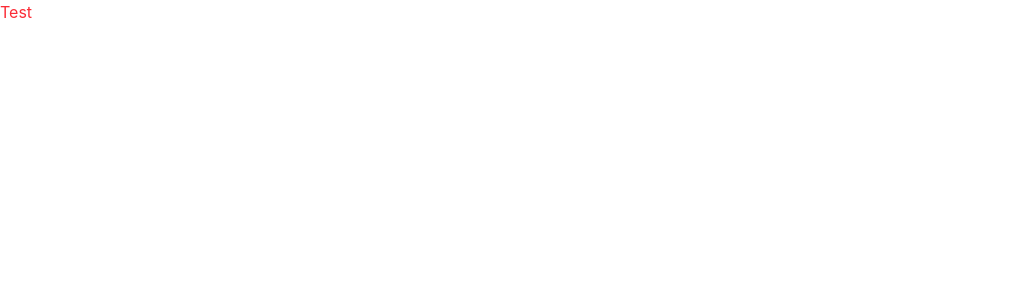
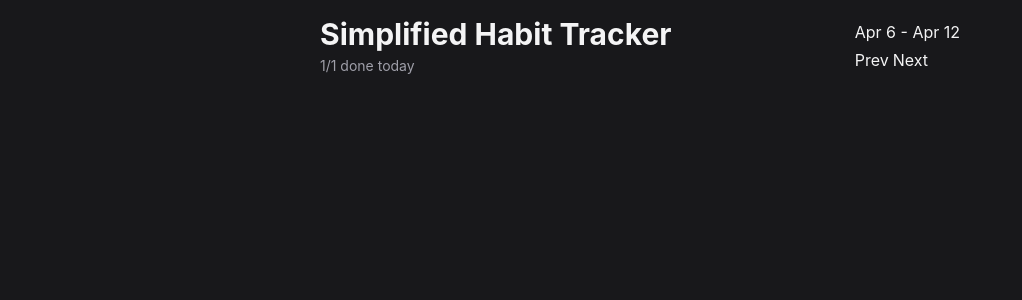
Before and after one commit to NotNotEvan/habit-tracker-template, a React (Vite) app: page / in a window 1280 px wide. Shown: the top 300 px of the page, without its empty margins (0-1022 px from the left). Built offline with nearby package versions, Linux system fonts and the light colour scheme.

Commit message:
set up baseline header

```diff
--- a/src/App.tsx
+++ b/src/App.tsx
@@ -1,5 +1,25 @@
 export default function App() {
   return (
-    <h1 className="text-red-500">Test</h1>
+    <div className="max-w-2xl mx-auto p-4 flex flex-col">
+      <Header />
+    </div>
   )
 }
+
+function Header() {
+  return (
+    <header className="flex items-center justify-between">
+      <div className="flex flex-col gap-1">
+        <h1 className="text-3xl font-bold">Simplified Habit Tracker</h1>
+        <span className="text-zinc-400 text-sm">1/1 done today</span>
+      </div>
+      <div className="flex flex-col gap-1">
+        <span>Apr 6 - Apr 12</span>
+        <div className="flex items-baseline gap-1">
+          <button>Prev</button>
+          <button>Next</button>
+        </div>
+      </div>
+    </header>
+  )
+}
--- a/src/index.css
+++ b/src/index.css
@@ -1 +1,6 @@
 @import "tailwindcss";
+
+body {
+    background-color: var(--color-zinc-900);
+    color: var(--color-zinc-100);
+}
```
